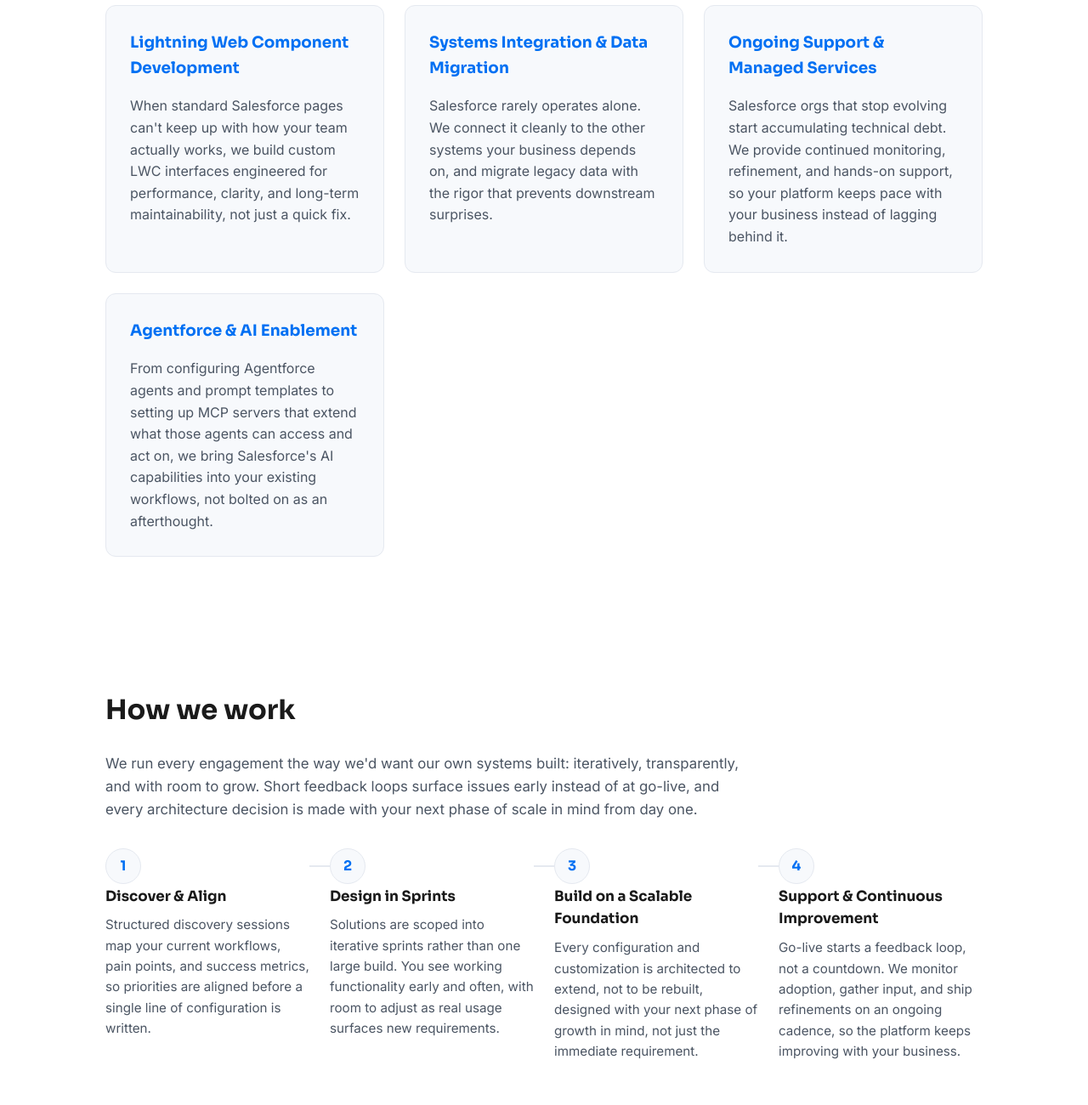
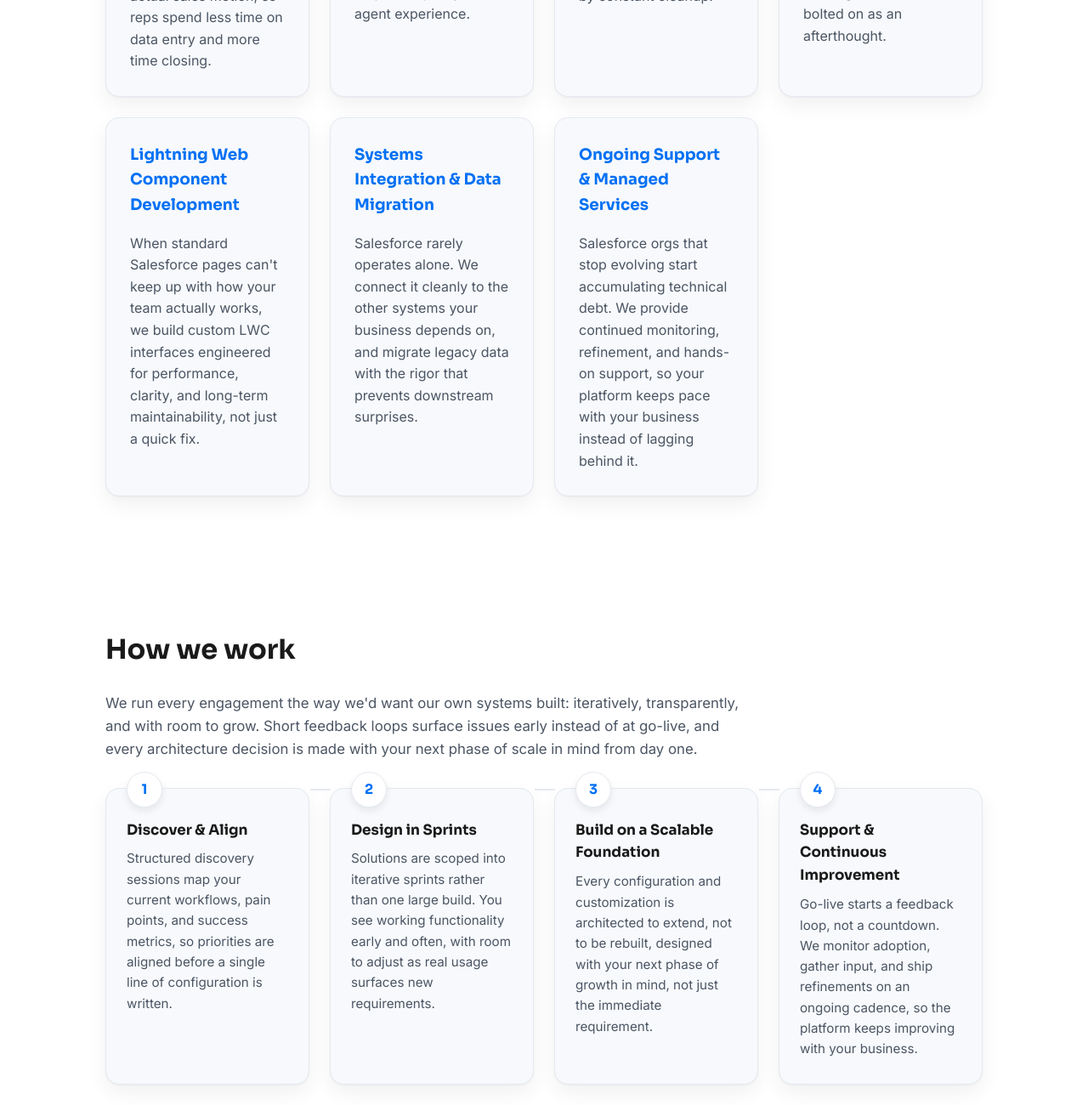
Before and after one commit to trailbridgecs/my-website, a plain HTML site: page services.html in a window 1280 px wide. Shown: the part 940-2240 px from the top of the page at 85% size. Drawn offline with Linux system fonts and the light colour scheme.

Commit message:
Index and Services and Style css update

```diff
--- a/services.html
+++ b/services.html
@@ -89,10 +89,10 @@
         <div class="card reveal">
           <h3>Service Cloud Excellence</h3>
           <p>
-            Support teams live or die by their tools. We build Case Management,
-            Omni-Channel routing, Knowledge bases, and SLA automation that scale
-            with ticket volume without sacrificing response quality or agent
-            experience.
+            Great support isn't an accident, it's built. We design Case
+            Management, Omni-Channel routing, Knowledge bases, and SLA
+            automation that scale with ticket volume without sacrificing
+            response quality or agent experience.
           </p>
         </div>
         <div class="card reveal">
@@ -101,6 +101,15 @@
             Manual processes don't scale, and neither does inconsistent data. We
             design Apex automation and validation logic that keeps your CRM
             accurate by default, not by constant cleanup.
+          </p>
+        </div>
+        <div class="card reveal">
+          <h3>Agentforce & AI Enablement</h3>
+          <p>
+            From configuring Agentforce agents and prompt templates to setting
+            up MCP servers that extend what those agents can access and act on,
+            we bring Salesforce's AI capabilities into your existing workflows,
+            not bolted on as an afterthought.
           </p>
         </div>
         <div class="card reveal">
@@ -127,15 +136,6 @@
             debt. We provide continued monitoring, refinement, and hands-on
             support, so your platform keeps pace with your business instead of
             lagging behind it.
-          </p>
-        </div>
-        <div class="card reveal">
-          <h3>Agentforce & AI Enablement</h3>
-          <p>
-            From configuring Agentforce agents and prompt templates to setting
-            up MCP servers that extend what those agents can access and act on,
-            we bring Salesforce's AI capabilities into your existing workflows,
-            not bolted on as an afterthought.
           </p>
         </div>
       </div>
--- a/style.css
+++ b/style.css
@@ -370,24 +370,68 @@
 /* ---------- Services Grid ---------- */
 .grid {
   display: grid;
-  grid-template-columns: repeat(auto-fit, minmax(260px, 1fr));
+  grid-template-columns: repeat(4, 1fr);
   gap: 1.5rem;
   margin-top: 2rem;
 }
 
+@media (max-width: 900px) {
+  .grid {
+    grid-template-columns: repeat(2, 1fr);
+  }
+}
+
+@media (max-width: 560px) {
+  .grid {
+    grid-template-columns: 1fr;
+  }
+}
+
 .card {
+  position: relative;
+  overflow: hidden;
   background-color: var(--card-bg);
   border: 1px solid var(--card-border);
-  border-radius: 12px;
+  border-radius: 16px;
   padding: 1.75rem;
+  box-shadow:
+    0 1px 2px rgba(0, 0, 0, 0.04),
+    0 10px 24px rgba(0, 0, 0, 0.06);
   transition:
-    transform 0.2s ease,
-    box-shadow 0.2s ease;
+    transform 0.25s ease,
+    box-shadow 0.25s ease;
+}
+
+.card::before {
+  content: "";
+  position: absolute;
+  top: 0;
+  left: 0;
+  right: 0;
+  height: 4px;
+  background: linear-gradient(
+    90deg,
+    var(--primary-color),
+    var(--secondary-color)
+  );
+  opacity: 0;
+  transform: scaleX(0.85);
+  transform-origin: left;
+  transition:
+    opacity 0.25s ease,
+    transform 0.25s ease;
 }
 
 .card:hover {
-  transform: translateY(-4px);
-  box-shadow: 0 12px 24px rgba(0, 0, 0, 0.08);
+  transform: translateY(-8px);
+  box-shadow:
+    0 4px 10px rgba(0, 0, 0, 0.06),
+    0 24px 40px rgba(0, 112, 243, 0.16);
+}
+
+.card:hover::before {
+  opacity: 1;
+  transform: scaleX(1);
 }
 
 .card h3 {
@@ -515,19 +559,35 @@
 
 .process-step {
   position: relative;
-  padding-top: 2.75rem;
+  background-color: var(--card-bg);
+  border: 1px solid var(--card-border);
+  border-radius: 16px;
+  padding: 2.25rem 1.5rem 1.75rem;
+  box-shadow:
+    0 1px 2px rgba(0, 0, 0, 0.04),
+    0 10px 24px rgba(0, 0, 0, 0.06);
+  transition:
+    transform 0.25s ease,
+    box-shadow 0.25s ease;
+}
+
+.process-step:hover {
+  transform: translateY(-6px);
+  box-shadow:
+    0 4px 10px rgba(0, 0, 0, 0.06),
+    0 20px 36px rgba(0, 112, 243, 0.14);
 }
 
 .process-step::before {
   counter-increment: step;
   content: counter(step);
   position: absolute;
-  top: 0;
-  left: 0;
+  top: -20px;
+  left: 1.5rem;
   width: 40px;
   height: 40px;
   border-radius: 50%;
-  background-color: var(--card-bg);
+  background-color: var(--bg-color);
   border: 1px solid var(--card-border);
   color: var(--primary-color);
   font-family: var(--font-display);
@@ -535,13 +595,14 @@
   display: flex;
   align-items: center;
   justify-content: center;
-  z-index: 1;
+  z-index: 2;
+  box-shadow: 0 4px 8px rgba(0, 0, 0, 0.08);
 }
 
 .process-step:not(:first-child)::after {
   content: "";
   position: absolute;
-  top: 20px;
+  top: 0;
   left: -1.5rem;
   width: 1.5rem;
   height: 2px;
```
Also changed, not shown: index.html (+8 -1 lines).
